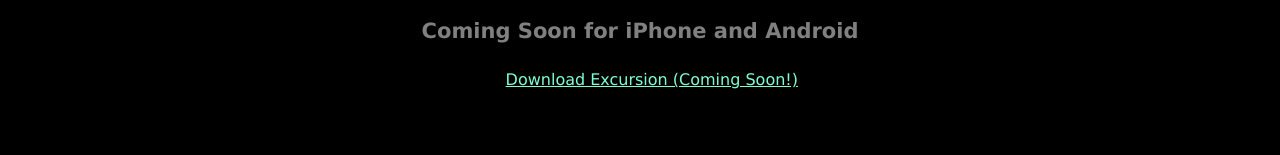
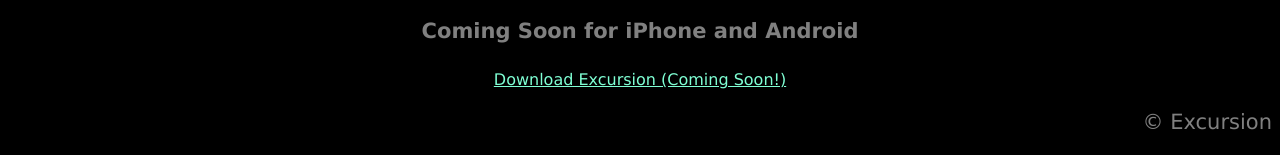
Before and after one commit to tanvityagi/excursion, a plain HTML site: page index.html in a window 1280 px wide. Shown: the part 1061-1216 px from the top of the page. Before the commit the page ends 1166 px from the top, so only its background shows below. Drawn offline with Linux system fonts and the light colour scheme.

Commit message:
Final push

```diff
--- a/index.html
+++ b/index.html
@@ -18,6 +18,7 @@
     <p><img src="resources/images/camp.jpg"></p>
     <p><img src="resources/images/phone.jpg"></p>
     <h4 class="header--sub-header">Coming Soon for iPhone and Android</h4>
-    p><a class="link--cta" href="#">Download Excursion (Coming Soon!)</a></p>
+    <p><a class="link--cta" href="#">Download Excursion (Coming Soon!)</a></p>
+    <p class="footer--copyright">© Excursion</p>
 </body>
 </html>
--- a/resources/css/style.css
+++ b/resources/css/style.css
@@ -29,3 +29,11 @@
     font-size: 16px;
     color: aquamarine;
 }
+
+/* FOOTER */
+
+.footer--copyright {
+    font-size: 21px;
+    color: gray;
+    text-align: right;
+}
```
